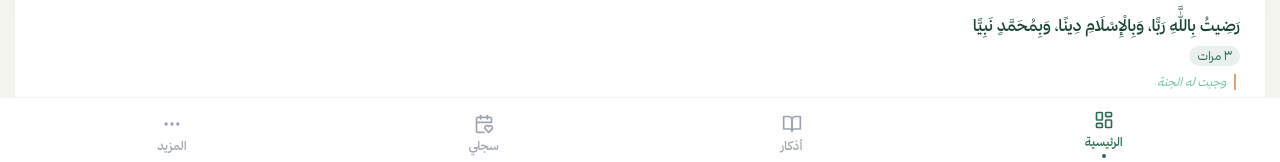
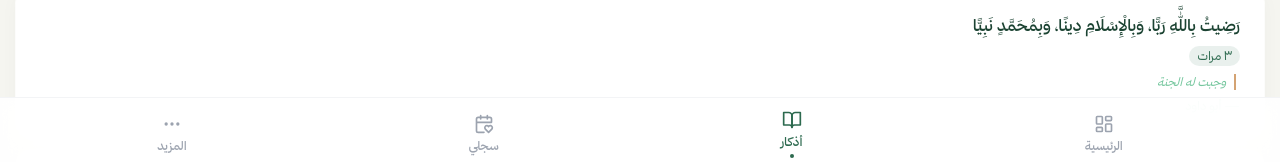
Before and after one commit to faheemappsa/athar, a Next.js app: page /adhkar in a window 1280 px wide. Shown: the part 638-800 px from the top of the page. Built offline with nearby package versions, Linux system fonts and the light colour scheme.

Commit message:
Update BottomNav.tsx

```diff
--- a/src/components/BottomNav.tsx
+++ b/src/components/BottomNav.tsx
@@ -1,37 +1,46 @@
 "use client";
 
+import { usePathname, useRouter } from "next/navigation";
 import { LayoutDashboard, BookOpen, CalendarHeart, MoreHorizontal } from "lucide-react";
+import { clsx } from "clsx";
 
 const navItems = [
-  { id: "home", label: "الرئيسية", icon: LayoutDashboard, active: true },
-  { id: "adhkar", label: "أذكار", icon: BookOpen, active: false },
-  { id: "journal", label: "سجلي", icon: CalendarHeart, active: false },
-  { id: "more", label: "المزيد", icon: MoreHorizontal, active: false },
+  { id: "home", label: "الرئيسية", icon: LayoutDashboard, path: "/" },
+  { id: "adhkar", label: "أذكار", icon: BookOpen, path: "/adhkar" },
+  { id: "journal", label: "سجلي", icon: CalendarHeart, path: "/journal" },
+  { id: "more", label: "المزيد", icon: MoreHorizontal, path: "/more" },
 ];
 
 export default function BottomNav() {
-  const handleClick = (id: string) => {
-    if (id === "home") return;
-    alert("قريباً إن شاء الله");
+  const pathname = usePathname();
+  const router = useRouter();
+
+  const handleClick = (path: string) => {
+    if (pathname === path) return;
+    router.push(path);
   };
 
   return (
     <nav className="fixed bottom-0 left-0 right-0 bg-white/90 backdrop-blur-lg border-t border-gray-100 px-4 py-2 flex justify-around items-center z-50 safe-area-bottom">
-      {navItems.map((item) => (
+      {navItems.map((item) => {
+        const isActive = pathname === item.path;
+        return (
           <button
             key={item.id}
-          onClick={() => handleClick(item.id)}
-          className={`flex flex-col items-center gap-1 px-3 py-1 rounded-xl transition-all duration-200 active:scale-95 ${
-            item.active
+            onClick={() => handleClick(item.path)}
+            className={clsx(
+              "flex flex-col items-center gap-1 px-3 py-1 rounded-xl transition-all duration-200 active:scale-95",
+              isActive
                 ? "text-athar-primary"
                 : "text-gray-400 hover:text-athar-muted"
-          }`}
+            )}
           >
             <item.icon className="w-5 h-5" />
             <span className="text-xs font-medium">{item.label}</span>
-          {item.active && <span className="w-1 h-1 rounded-full bg-athar-primary" />}
+            {isActive && <span className="w-1 h-1 rounded-full bg-athar-primary" />}
           </button>
-      ))}
+        );
+      })}
     </nav>
   );
 }
```
Lines whose indentation alone changed are shown as unchanged.
